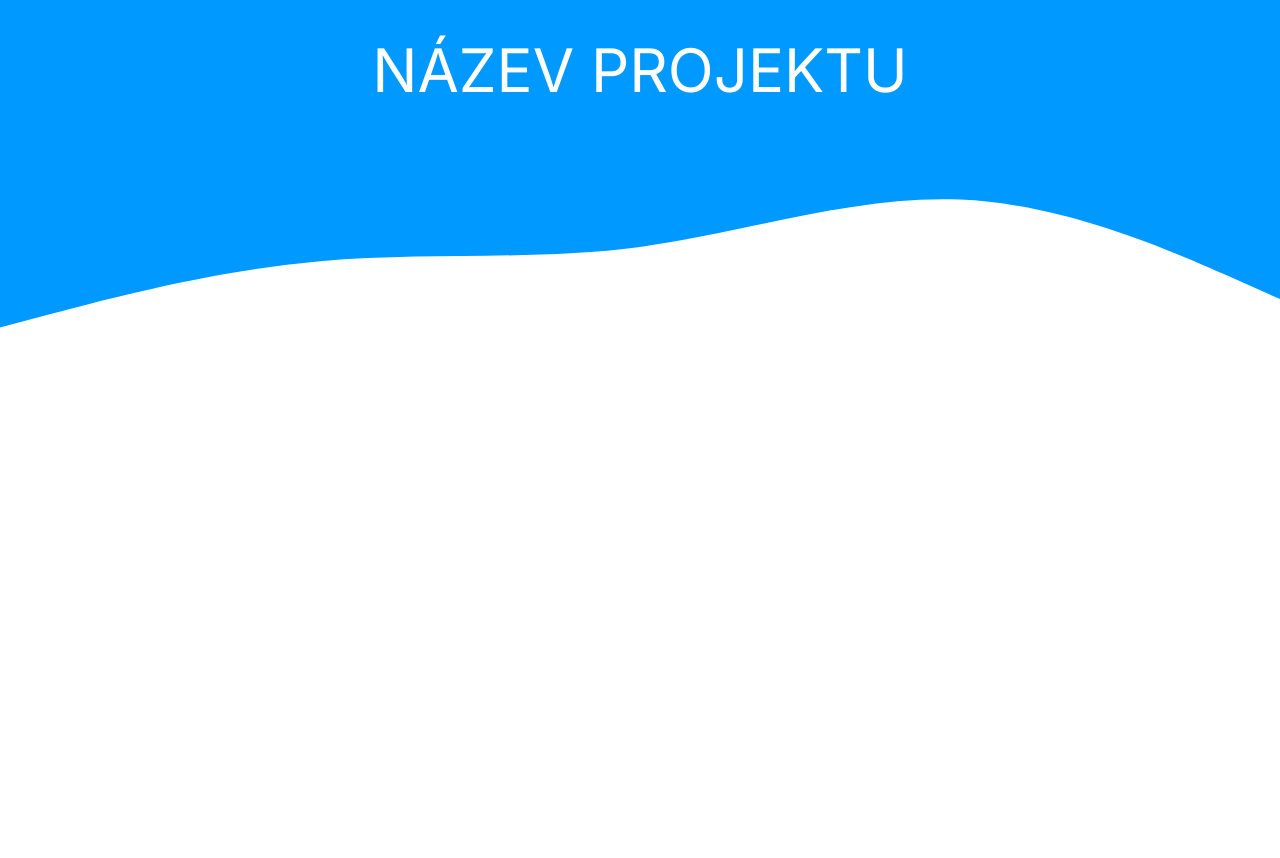
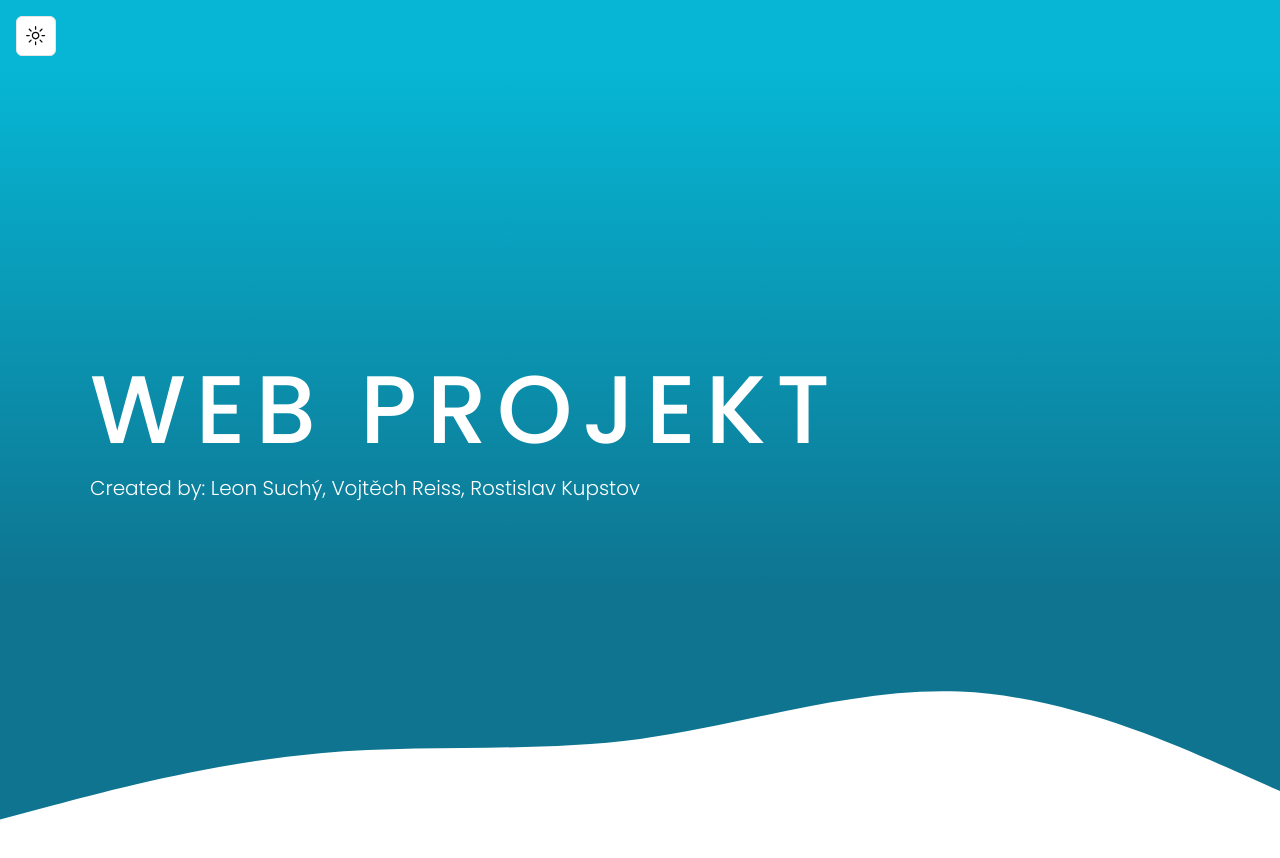
Before and after one commit to L3onardoCZ/pvd-project, a Next.js app: page / in a window 1280 px wide. Shown: the top 858 px of the page. Before the commit the page ends 800 px from the top, so only its background shows below. Built offline with nearby package versions, Linux system fonts and the light colour scheme.

Commit message:
header bg changed

```diff
--- a/src/app/layout.tsx
+++ b/src/app/layout.tsx
@@ -1,9 +1,14 @@
 import type { Metadata } from "next";
-import { Inter } from "next/font/google";
+import { Poppins } from "next/font/google";
 import { ThemeProvider } from "@/components/theme-provider"
 import "./globals.css";
 
-const inter = Inter({ subsets: ["latin"] });
+const poppins = Poppins({
+  subsets: ['latin'],
+  display: 'swap',
+  variable: '--font-poppins',
+  weight: ['100', '200', '300', '400', '500', '600', '700', '800', '900']
+});
 
 export const metadata: Metadata = {
   title: "Create Next App",
@@ -17,7 +22,7 @@ export default function RootLayout({
 }>) {
   return (
     <html lang="en">
-      <body className={inter.className}>
+      <body className={poppins.className}>
           <ThemeProvider
             attribute="class"
             defaultTheme="system"
--- a/src/components/Header.tsx
+++ b/src/components/Header.tsx
@@ -2,13 +2,16 @@ import ModeToggle from "./ModeToggle"
 
 export default function Header(){
     return(
-        <>
-            <header className="flex flex-row align-center justify-center w-full gap-10 bg-[#0099ff] text-6xl font-white text-white">
-                    <h1 className="mt-10 color-">
-                        NÁZEV PROJEKTU
+        <>  <div className="bg-cyan-500 p-4">
+                <ModeToggle />
+            </div>
+            <header className="flex flex-col justify-center w-full bg-gradient-to-b from-cyan-500 to-cyan-700 font-white text-white p-[90px]">
+                    <h1 className="mt-[200px] tracking-widest font-medium text-8xl">
+                        WEB PROJEKT
                     </h1>
+                    <p className="font-light mt-4 text-xl">Created by: Leon Suchý, Vojtěch Reiss, Rostislav Kupstov</p>
             </header>
-            <svg xmlns="http://www.w3.org/2000/svg" viewBox="0 0 1440 320"><path fill="#0099ff" fill-opacity="1" d="M0,256L60,240C120,224,240,192,360,181.3C480,171,600,181,720,165.3C840,149,960,107,1080,112C1200,117,1320,171,1380,197.3L1440,224L1440,0L1380,0C1320,0,1200,0,1080,0C960,0,840,0,720,0C600,0,480,0,360,0C240,0,120,0,60,0L0,0Z"></path></svg>
+            <svg xmlns="http://www.w3.org/2000/svg" viewBox="0 0 1440 320"><path fill="#0e7490" fill-opacity="1" d="M0,256L60,240C120,224,240,192,360,181.3C480,171,600,181,720,165.3C840,149,960,107,1080,112C1200,117,1320,171,1380,197.3L1440,224L1440,0L1380,0C1320,0,1200,0,1080,0C960,0,840,0,720,0C600,0,480,0,360,0C240,0,120,0,60,0L0,0Z"></path></svg>
         </>
     )
 
```
